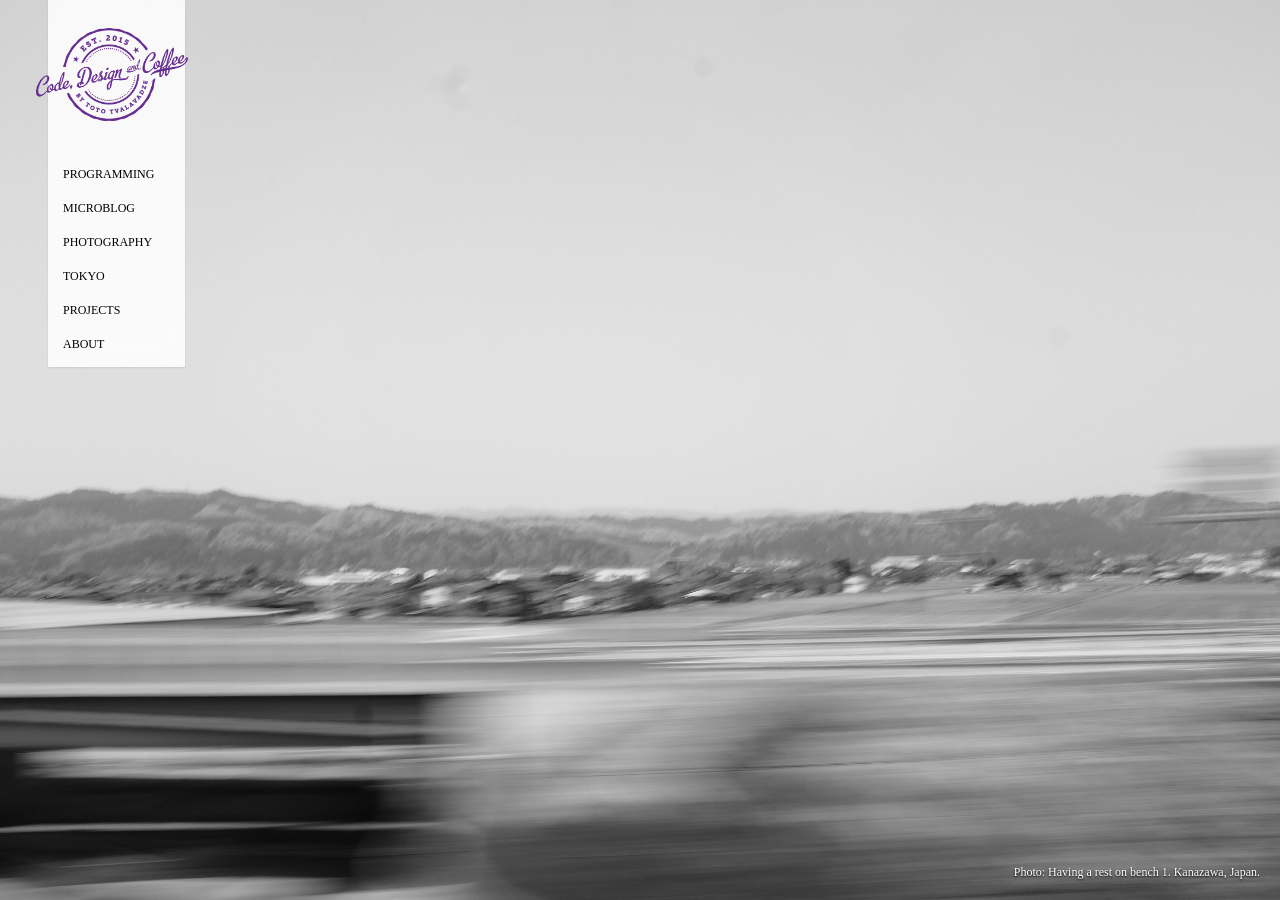
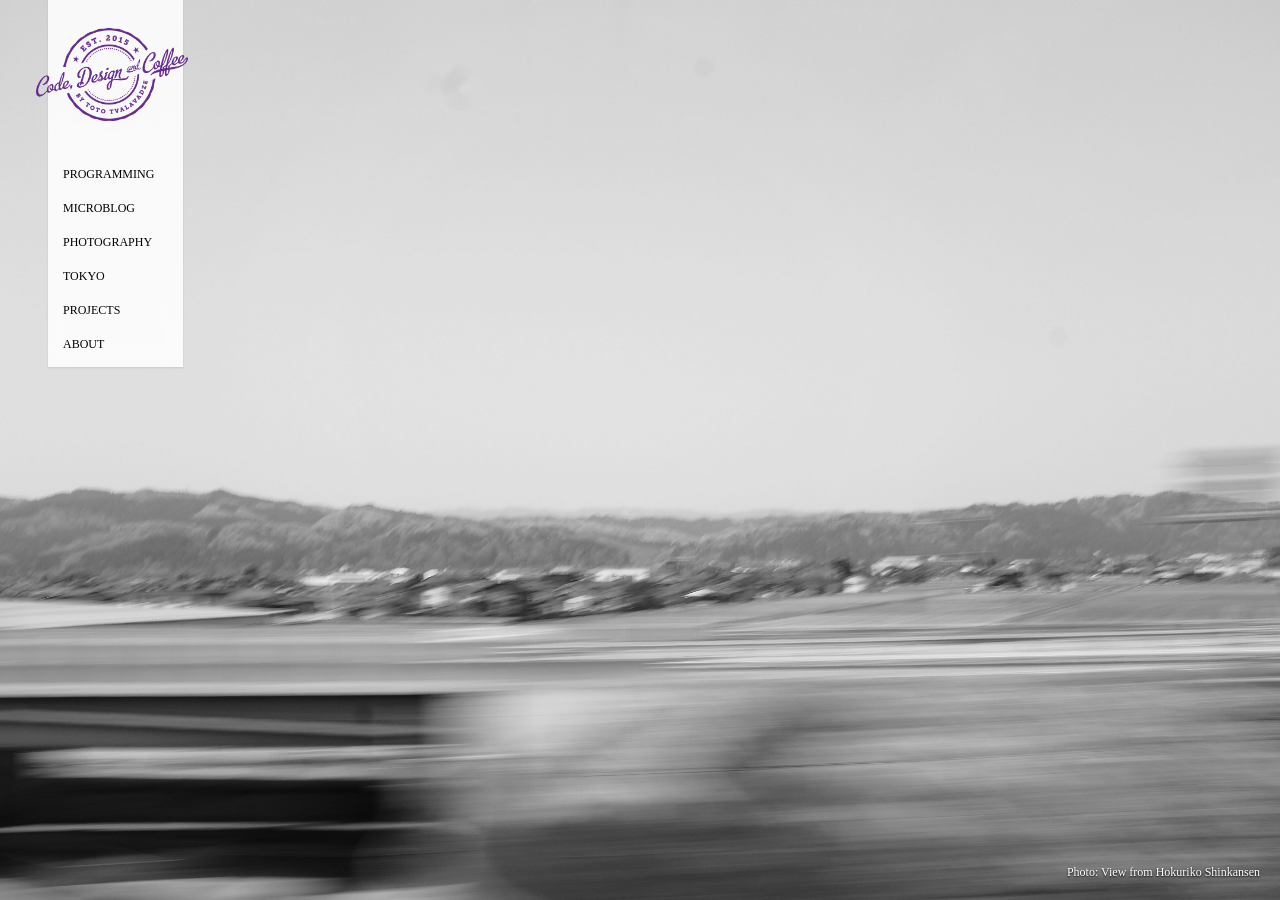
Before and after one commit to codedesigncoffee/codedesigncoffee.github.io, a Jekyll site: the page built from index.html, in a window 1280 px wide. Built offline with Jekyll 4.4.1, drawn with Linux system fonts in a browser that asks for light colours.

Commit message:
Minor changes in welcome page

```diff
--- a/_data/covers.yml
+++ b/_data/covers.yml
@@ -1,9 +1,7 @@
-- title: Having a rest on bench 1. Kanazawa, Japan.
+- title: View from Hokuriko Shinkansen
   image_url: apr-2017-shinkansen.jpg
-  url: http://totocaster.com
   date: 2017-12-26
 
 - title: Having a rest on bench 2. Kanazawa, Japan.
   image_url: test.png
-  url: http://totocaster.com
   date: 2008-01-01
--- a/assets/styles/welcome.scss
+++ b/assets/styles/welcome.scss
@@ -4,6 +4,12 @@
 
 body {
   margin: 0;
+}
+
+body, html {
+  background: #000;
+  -webkit-font-smoothing: antialiased;
+  -moz-osx-font-smoothing: grayscale;
 }
 
 .wrapper {
@@ -13,7 +19,7 @@
     left: 48px;
     left: calc(48px + env(safe-area-inset-left)); /* For iPhone X */
 
-    width: 137px;
+    width: 135px;
     background-color: rgba(255, 255, 255, 0.85);
     box-shadow: 0 1px 2px rgba(0, 0, 0, 0.1);
 
```
